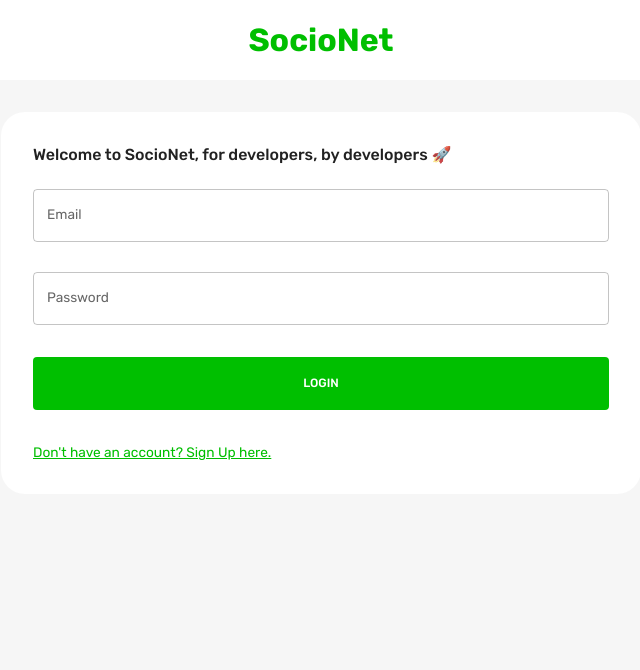
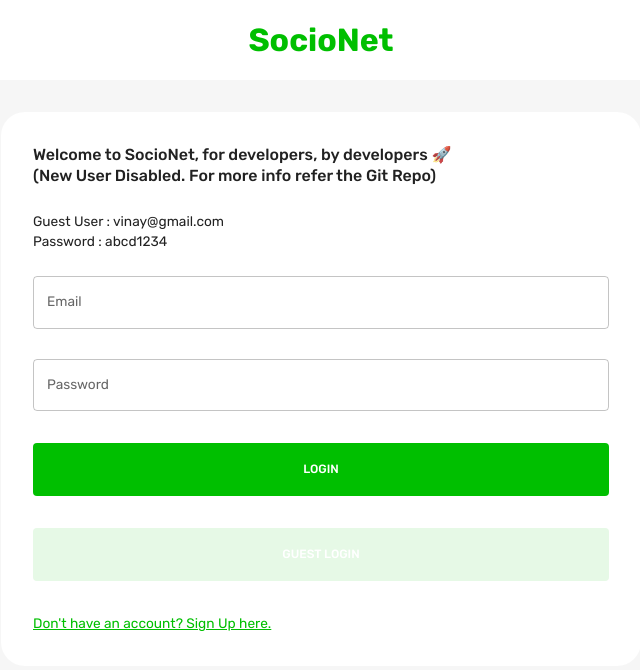
Before and after one commit to vinay-biz/SocioNet, a React (Create React App) app in the folder client/: page / in a window 1280 px wide. Shown: the top 670 px of the page, without its empty margins (319-959 px from the left). Built offline with nearby package versions, Linux system fonts and the light colour scheme.

Commit message:
Updated guest login button

```diff
--- a/client/src/scenes/loginPage/Form.jsx
+++ b/client/src/scenes/loginPage/Form.jsx
@@ -100,6 +100,14 @@ const Form = () => {
   const handleFormSubmit = async (values, onSubmitProps) => {
     if (isLogin) await login(values, onSubmitProps);
     if (isRegister) await register(values, onSubmitProps);
+  };
+
+  const handleGuestLogin = async () => {
+    const guestCredentials = {
+      email: "vinay@gmail.com",
+      password: "abcd1234",
+    };
+    await login(guestCredentials, { resetForm: () => {} });
   };
 
   return (
@@ -247,6 +255,20 @@ const Form = () => {
             >
               {isLogin ? "LOGIN" : "REGISTER"}
             </Button>
+            <Button
+              fullWidth
+              type="button"
+              onClick={handleGuestLogin}
+              sx={{
+                mb: "2rem",
+                p: "1rem",
+                backgroundColor: palette.primary.light,
+                color: palette.background.alt,
+                "&:hover": { color: palette.primary.main },
+              }}
+            >
+              Guest Login
+            </Button>
             <Typography
               onClick={() => {
                 setPageType(isLogin ? "register" : "login");
--- a/client/src/scenes/loginPage/index.jsx
+++ b/client/src/scenes/loginPage/index.jsx
@@ -26,6 +26,11 @@ const LoginPage = () => {
       >
         <Typography fontWeight="500" variant="h5" sx={{ mb: "1.5rem" }}>
         Welcome to SocioNet, for developers, by developers 🚀
+        <br/>(New User Disabled. For more info refer the Git Repo)
+        </Typography>
+        <Typography  sx={{ mb: "1.5rem" }}>
+        Guest User : vinay@gmail.com <br/>
+        Password : abcd1234
         </Typography>
         <Form />
       </Box>
```
